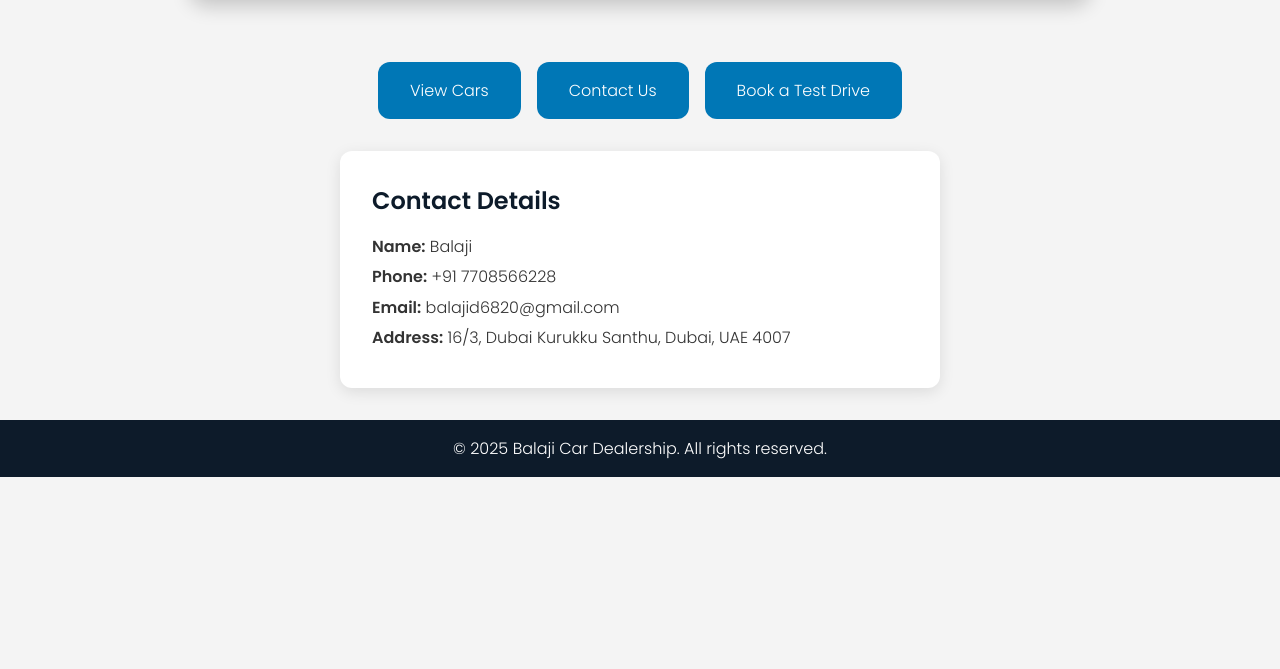
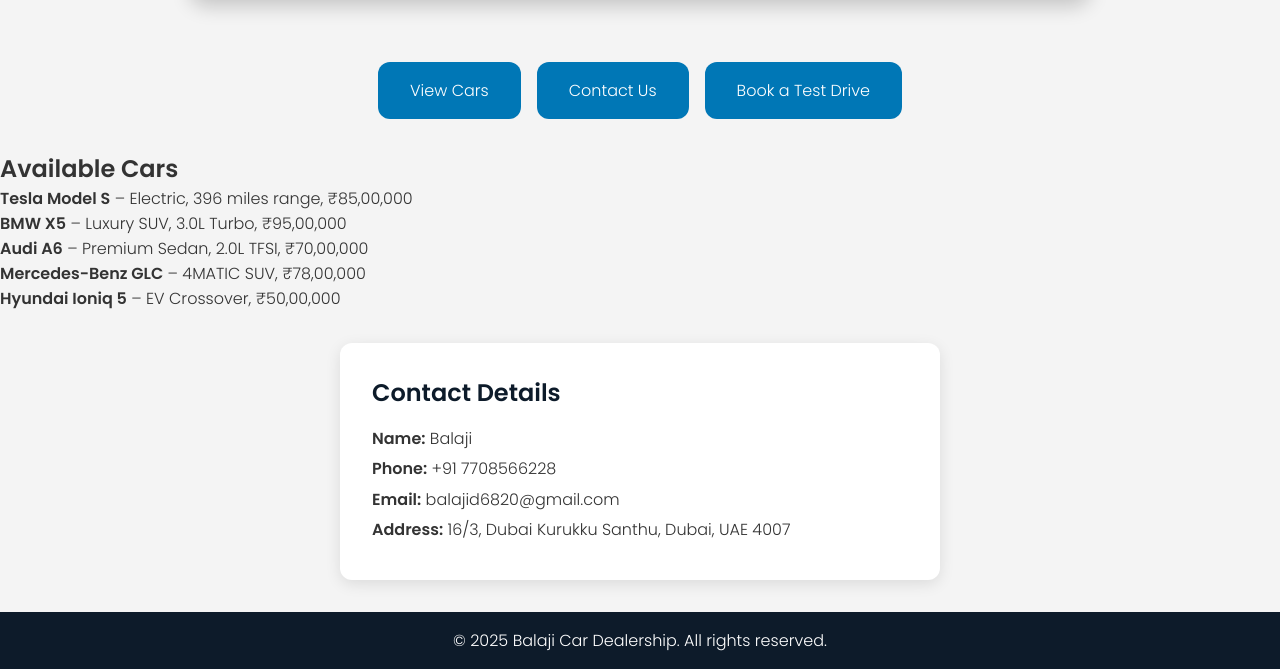
Before and after one commit to Balajimkce/final-car-dealer, a plain HTML site: page index.html in a window 1280 px wide. Shown: the part 870-1539 px from the top of the page. Before the commit the page ends 1347 px from the top, so only its background shows below. Drawn offline with Linux system fonts and the light colour scheme.

Commit message:
Update index.html

```diff
--- a/index.html
+++ b/index.html
@@ -115,7 +115,13 @@
     <a href="contact.html"><button>Contact Us</button></a>
     <a href="contact.html#form"><button>Book a Test Drive</button></a>
   </div>
-
+<h2>Available Cars</h2>
+  <ul>
+    <li><strong>Tesla Model S</strong> – Electric, 396 miles range, ₹85,00,000</li>
+    <li><strong>BMW X5</strong> – Luxury SUV, 3.0L Turbo, ₹95,00,000</li>
+    <li><strong>Audi A6</strong> – Premium Sedan, 2.0L TFSI, ₹70,00,000</li>
+    <li><strong>Mercedes-Benz GLC</strong> – 4MATIC SUV, ₹78,00,000</li>
+    <li><strong>Hyundai Ioniq 5</strong> – EV Crossover, ₹50,00,000</li>
   <div class="contact">
     <h2>Contact Details</h2>
     <p><strong>Name:</strong> Balaji</p>
```
